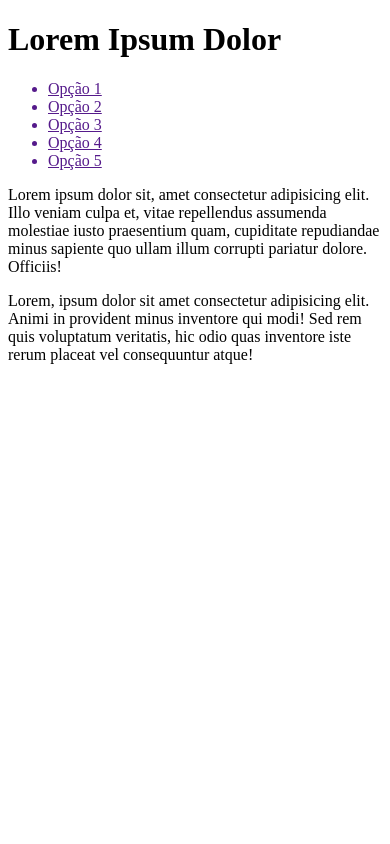
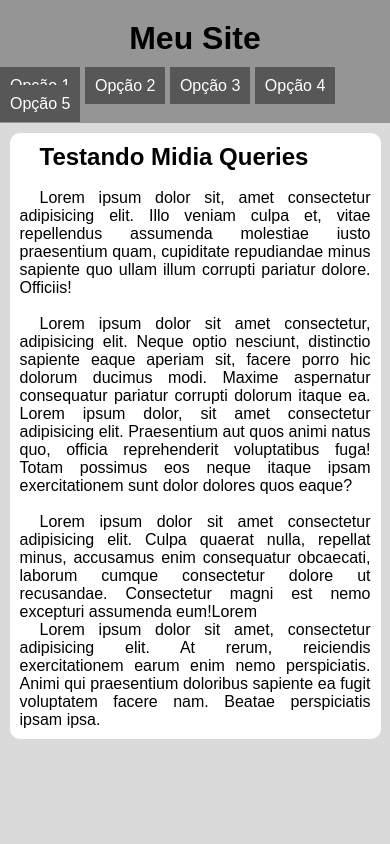
Before and after one commit to Felipeoliveeira/html-css, a PHP site: page / in a window 390 px wide. Run offline with PHP 8.4, Linux system fonts and the light colour scheme.

Commit message:
projeto com conteúdo responsivo

```diff
--- a/menu responsivo/estilo/style.css
+++ b/menu responsivo/estilo/style.css
@@ -1 +1,56 @@
 @charset "UTF-8";
+
+*{
+    margin: 0%;
+    padding: 0%;
+    font-family: Arial, Helvetica, sans-serif;
+}
+
+html,body{
+    width: 100%;
+    height: 100%;
+}
+main{
+    background-color: rgb(219, 218, 218);
+    height: 100vh;
+}
+header{
+    background-color: rgb(150, 149, 149);
+    padding-bottom: 10px;
+
+}
+h1{
+    text-align: center;
+    padding: 20px;
+}
+li{
+    display: inline;
+    padding: 10px;
+    background-color:rgb(88, 87, 87);
+    color: white;
+}
+a{
+    text-decoration: none;
+}
+article{
+    margin: auto;
+    width: 90vw;
+    background-color: white;
+    padding: 10px;
+    margin-top: 10px;
+    text-indent: 20px;
+    text-align: justify;
+    border-radius: 10px;
+}
+@media  screen and (min-width:992px){
+    article{
+        margin: auto;
+        width: 50vw;
+        background-color: white;
+        padding: 10px;
+        margin-top: 10px;
+        text-indent: 20px;
+        text-align: justify;
+        border-radius: 10px;
+    }
+}
--- a/menu responsivo/index.html
+++ b/menu responsivo/index.html
@@ -10,20 +10,23 @@
 <body>
     <main>
         <header>
-            <h1>Lorem Ipsum Dolor</h1>
+            <h1>Meu Site</h1>
             <nav>
                 <ul>
-                   <a href=""><li>Opção 1</li></a>
-                   <a href=""><li>Opção 2</li></a>
-                   <a href=""><li>Opção 3</li></a>
-                   <a href=""><li>Opção 4</li></a>
-                   <a href=""><li>Opção 5</li></a>
+                   <a href="#"><li>Opção 1</li></a>
+                   <a href="#"><li>Opção 2</li></a>
+                   <a href="#"><li>Opção 3</li></a>
+                   <a href="#"><li>Opção 4</li></a>
+                   <a href="#"><li>Opção 5</li></a>
                 </ul>
             </nav>
         </header>
         <article>
-            <p>Lorem ipsum dolor sit, amet consectetur adipisicing elit. Illo veniam culpa et, vitae repellendus assumenda molestiae iusto praesentium quam, cupiditate repudiandae minus sapiente quo ullam illum corrupti pariatur dolore. Officiis!</p>
-            <p>Lorem, ipsum dolor sit amet consectetur adipisicing elit. Animi in provident minus inventore qui modi! Sed rem quis voluptatum veritatis, hic odio quas inventore iste rerum placeat vel consequuntur atque!</p>
+            <h2>Testando Midia Queries</h2><br>
+            <p>Lorem ipsum dolor sit, amet consectetur adipisicing elit. Illo veniam culpa et, vitae repellendus assumenda molestiae iusto praesentium quam, cupiditate repudiandae minus sapiente quo ullam illum corrupti pariatur dolore. Officiis!</p><br>
+            <p>Lorem ipsum dolor sit amet consectetur, adipisicing elit. Neque optio nesciunt, distinctio sapiente eaque aperiam sit, facere porro hic dolorum ducimus modi. Maxime aspernatur consequatur pariatur corrupti dolorum itaque ea. Lorem ipsum dolor, sit amet consectetur adipisicing elit. Praesentium aut quos animi natus quo, officia reprehenderit voluptatibus fuga! Totam possimus eos neque itaque ipsam exercitationem sunt dolor dolores quos eaque?</p><br>
+            <p>Lorem ipsum dolor sit amet consectetur adipisicing elit. Culpa quaerat nulla, repellat minus, accusamus enim consequatur obcaecati, laborum cumque consectetur dolore ut recusandae. Consectetur magni est nemo excepturi assumenda eum!Lorem</p>
+            <p>Lorem ipsum dolor sit amet, consectetur adipisicing elit. At rerum, reiciendis exercitationem earum enim nemo perspiciatis. Animi qui praesentium doloribus sapiente ea fugit voluptatem facere nam. Beatae perspiciatis ipsam ipsa.</p>
         </article>
     </main>
 </body>
```
